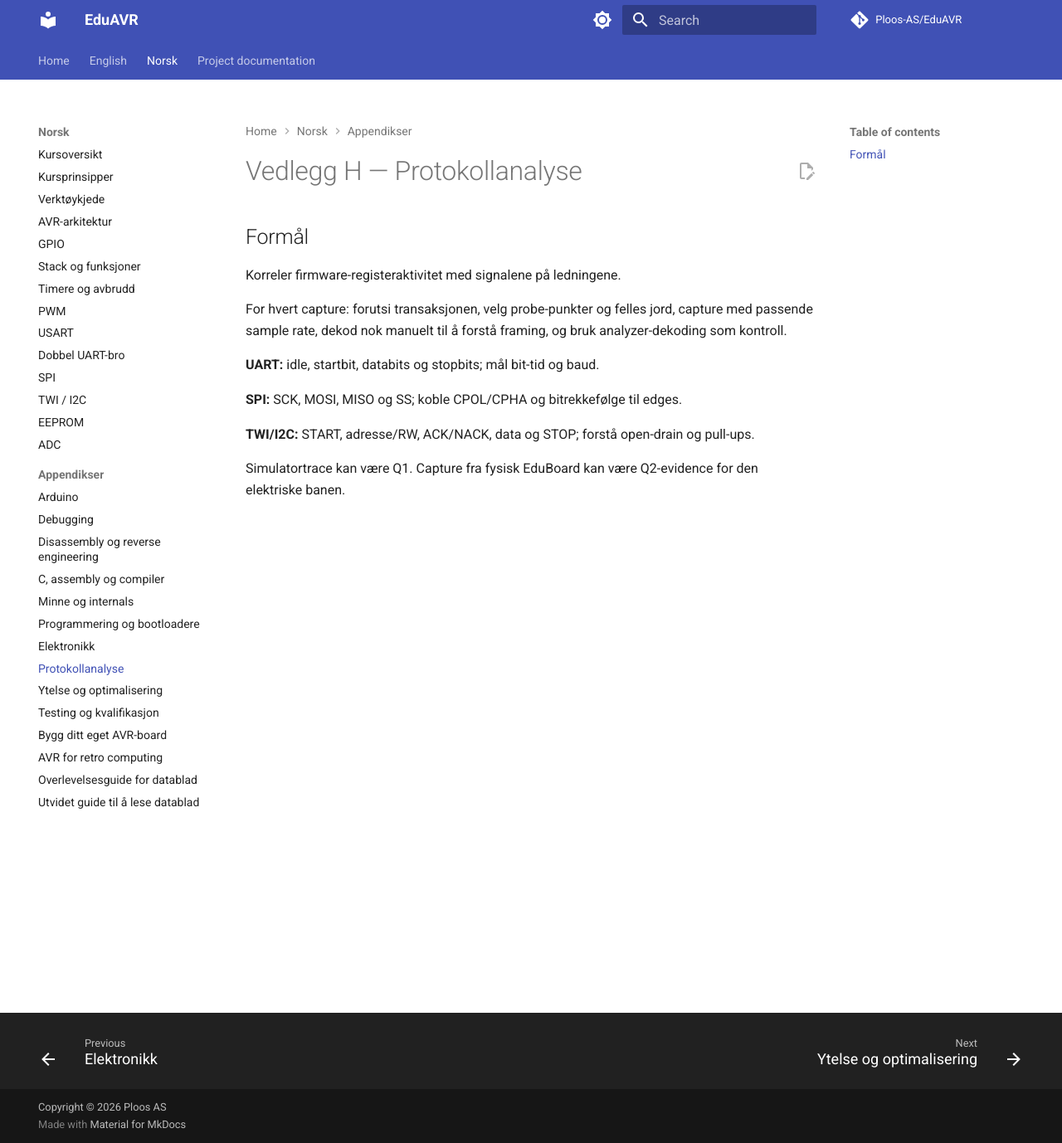
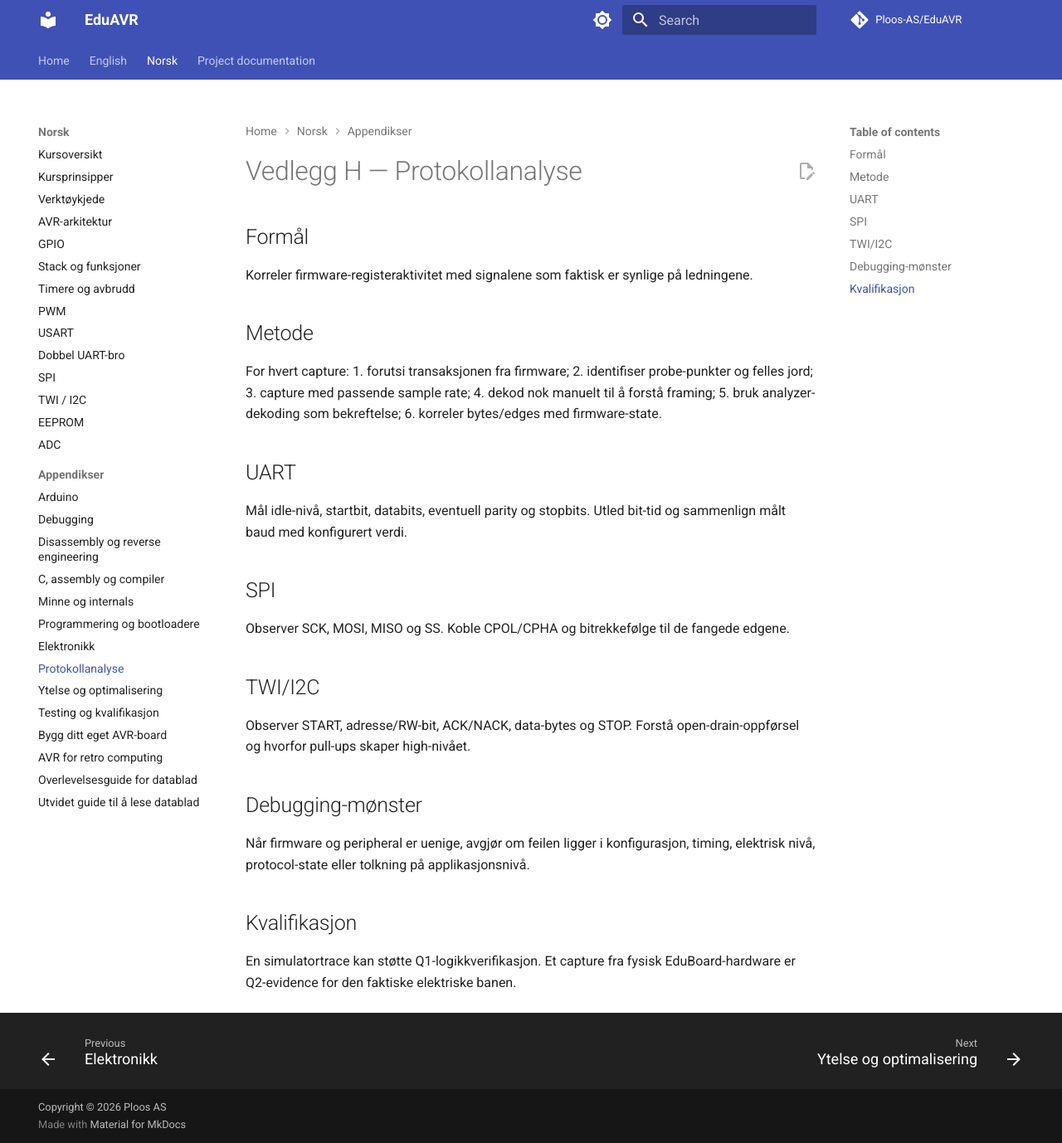
Before and after one commit to Ploos-AS/EduAVR, an MkDocs documentation site: the page built from docs/no/vedlegg-h-protokollanalyse.md, in a window 1280 px wide and 1378 px high. Shown: the whole window at 83% size. Built offline with MkDocs 1.6.1 and Material for MkDocs 9.7.7, drawn with Linux system fonts in a browser that asks for light colours; comment, search, counter and statistics services are not loaded.

Commit message:
docs: bring Norwegian appendix H to semantic parity

```diff
--- a/docs/no/vedlegg-h-protokollanalyse.md
+++ b/docs/no/vedlegg-h-protokollanalyse.md
@@ -1,14 +1,28 @@
 # Vedlegg H — Protokollanalyse
 
 ## Formål
-Korreler firmware-registeraktivitet med signalene på ledningene.
+Korreler firmware-registeraktivitet med signalene som faktisk er synlige på ledningene.
 
-For hvert capture: forutsi transaksjonen, velg probe-punkter og felles jord, capture med passende sample rate, dekod nok manuelt til å forstå framing, og bruk analyzer-dekoding som kontroll.
+## Metode
+For hvert capture:
+1. forutsi transaksjonen fra firmware;
+2. identifiser probe-punkter og felles jord;
+3. capture med passende sample rate;
+4. dekod nok manuelt til å forstå framing;
+5. bruk analyzer-dekoding som bekreftelse;
+6. korreler bytes/edges med firmware-state.
 
-**UART:** idle, startbit, databits og stopbits; mål bit-tid og baud.
+## UART
+Mål idle-nivå, startbit, databits, eventuell parity og stopbits. Utled bit-tid og sammenlign målt baud med konfigurert verdi.
 
-**SPI:** SCK, MOSI, MISO og SS; koble CPOL/CPHA og bitrekkefølge til edges.
+## SPI
+Observer SCK, MOSI, MISO og SS. Koble CPOL/CPHA og bitrekkefølge til de fangede edgene.
 
-**TWI/I2C:** START, adresse/RW, ACK/NACK, data og STOP; forstå open-drain og pull-ups.
+## TWI/I2C
+Observer START, adresse/RW-bit, ACK/NACK, data-bytes og STOP. Forstå open-drain-oppførsel og hvorfor pull-ups skaper high-nivået.
 
-Simulatortrace kan være Q1. Capture fra fysisk EduBoard kan være Q2-evidence for den elektriske banen.
+## Debugging-mønster
+Når firmware og peripheral er uenige, avgjør om feilen ligger i konfigurasjon, timing, elektrisk nivå, protocol-state eller tolkning på applikasjonsnivå.
+
+## Kvalifikasjon
+En simulatortrace kan støtte Q1-logikkverifikasjon. Et capture fra fysisk EduBoard-hardware er Q2-evidence for den faktiske elektriske banen.
```
